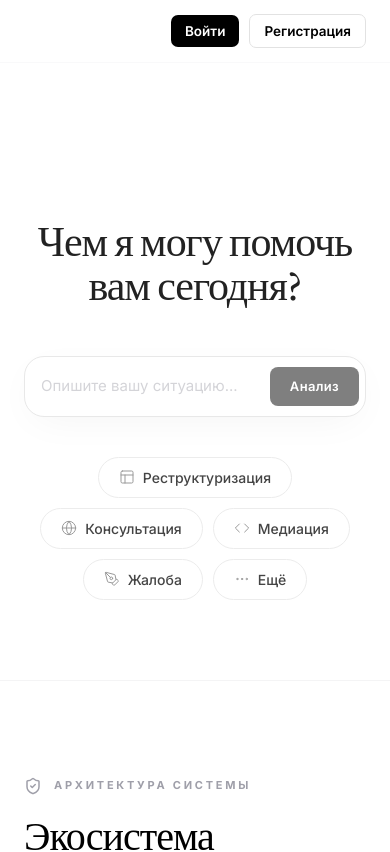
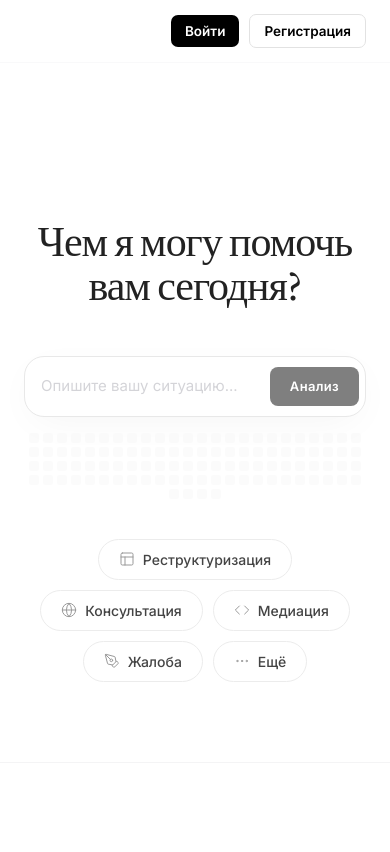
Before and after one commit to ultrasoundcode/keneshub-3.0, a Next.js app: page / in a window 390 px wide. Shown: the top 852 px of the page. Built offline with nearby package versions, Linux system fonts and the light colour scheme.

Commit message:
feat: add typing-responsive github-style contribution grid animation

```diff
--- a/components/sections/LandingPage.tsx
+++ b/components/sections/LandingPage.tsx
@@ -6,6 +6,38 @@ import Link from 'next/link';
 import ArchitectureSection from './ArchitectureSection';
 import { useState } from 'react';
 import { useLanguage } from '@/lib/i18n';
+
+// Mini GitHub-style grid component
+const TypingContributionGrid = ({ length }: { length: number }) => {
+  // We'll show up to 100 blocks, 4 rows of 25
+  const totalBlocks = 100;
+  const blocks = Array.from({ length: totalBlocks });
+
+  return (
+    <div className="flex flex-col gap-1 mt-4 mb-2 animate-pulse-subtle">
+      <div className="flex flex-wrap gap-1 justify-center max-w-[500px] mx-auto">
+        {blocks.map((_, i) => (
+          <motion.div
+            key={i}
+            initial={false}
+            animate={{
+              backgroundColor: i < length ? '#000000' : '#f4f4f5',
+              scale: i < length ? [1, 1.1, 1] : 1,
+              opacity: i < length ? 1 : 0.4
+            }}
+            transition={{ duration: 0.2 }}
+            className="w-2.5 h-2.5 rounded-[2px]"
+          />
+        ))}
+      </div>
+      {length > 0 && (
+        <p className="text-[10px] uppercase tracking-widest text-zinc-400 font-bold mt-2">
+          {length} {length === 1 ? 'character' : 'characters'} contribution
+        </p>
+      )}
+    </div>
+  );
+};
 
 export default function LandingPage() {
   const { t } = useLanguage();
@@ -100,6 +132,9 @@ export default function LandingPage() {
                 </button>
               </div>
 
+              {/* Contribution Grid Animation */}
+              <TypingContributionGrid length={query.length} />
+
               {/* AI Response Container */}
               <AnimatePresence>
                 {response && (
```
